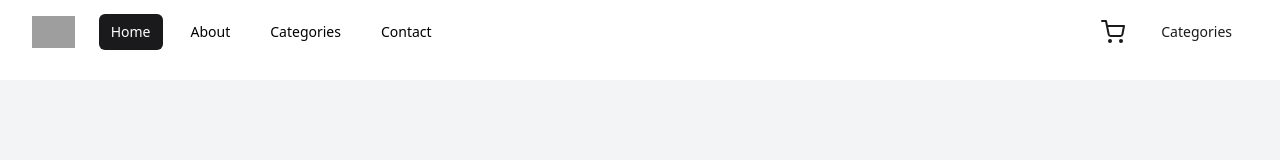
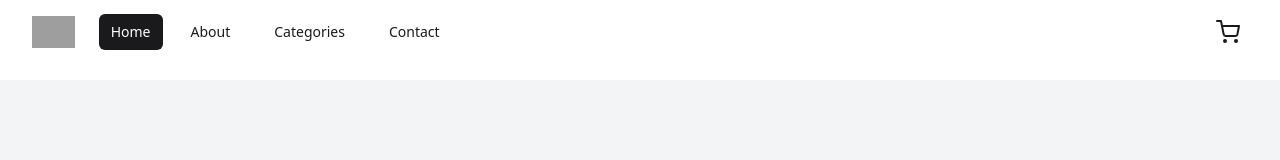
Before and after one commit to mgcaruso/PreEntrega1Caruso, a React (Vite) app: page / in a window 1280 px wide. Shown: the top 160 px of the page. Built offline with nearby package versions, Linux system fonts and the light colour scheme; grey boxes are pictures that could not be loaded.

Commit message:
Categories section

```diff
--- a/src/components/NavBar/NavBar.jsx
+++ b/src/components/NavBar/NavBar.jsx
@@ -53,11 +53,62 @@ export default function NavBar() {
                                 <div className="hidden sm:ml-6 sm:block">
                                     <div className="flex space-x-4">
                                         {navigation.map((item) => (
+
+                                            item.name === "Categories" ?
+                                                <>
+                                                    <Menu as="div" className="relative ml-3">
+                                                        <div>
+                                                            <Menu.Button className="font-medium flex rounded-md text-sm focus:outline-none">
+
+                                                                <Menu.Item>
+                                                                    {({ active }) => (
+                                                                        <a
+                                                                            href="#"
+                                                                            className={classNames(active ? 'rounded-md bg-primary-hover' : '', 'rounded-md block px-4 py-2 text-sm text-primary-inverted')}
+                                                                        >
+                                                                            Categories
+                                                                        </a>
+                                                                    )}
+                                                                </Menu.Item>
+                                                            </Menu.Button>
+                                                        </div>
+                                                        <Transition
+                                                            as={Fragment}
+                                                            enter="transition ease-out duration-100"
+                                                            enterFrom="transform opacity-0 scale-95"
+                                                            enterTo="transform opacity-100 scale-100"
+                                                            leave="transition ease-in duration-75"
+                                                            leaveFrom="transform opacity-100 scale-100"
+                                                            leaveTo="transform opacity-0 scale-95"
+                                                        >
+                                                            <Menu.Items className="absolute -left-1 z-10 mt-2 w-48 origin-top-right rounded-md bg-primary py-1 shadow-lg focus:outline-none">
+                                                                {
+                                                                    categories.map((category, index) =>
+                                                                        <Menu.Item key={index}>
+                                                                            {({ active }) => (
+                                                                                <a
+                                                                                    href="#"
+                                                                                    className={classNames(active ? 'bg-primary-hover' : '', 'block px-4 py-2 text-sm text-primary-inverted')}
+                                                                                >
+                                                                                    {category}
+                                                                                </a>
+                                                                            )}
+                                                                        </Menu.Item>
+
+                                                                    )
+                                                                }
+
+                                                            </Menu.Items>
+                                                        </Transition>
+                                                    </Menu>
+                                                </>
+                                                :
+
                                                 <a
                                                     key={item.name}
                                                     href={item.href}
                                                     className={classNames(
-                                                    item.current ? 'bg-primary-inverted text-primary' : 'text-primary-invrted hover:bg-primary-hover hover:text-primary-inverted',
+                                                        item.current ? 'bg-primary-inverted text-primary' : 'text-primary-inverted hover:bg-primary-hover hover:text-primary-inverted',
                                                         'rounded-md px-3 py-2 text-sm font-medium'
                                                     )}
                                                     aria-current={item.current ? 'page' : undefined}
@@ -79,15 +130,11 @@ export default function NavBar() {
                                 </button>
 
                                 {/* Categories dropdown */}
-                                <Menu as="div" className="relative ml-3">
+                                {/* <Menu as="div" className="relative ml-3">
                                     <div>
                                         <Menu.Button className="flex rounded-md text-sm focus:outline-none focus:ring-2 focus:ring-primary focus:ring-offset-2 focus:ring-offset-primary-inverted">
                                             <span className="sr-only">Open user menu</span>
-                                            {/* <img
-                                                className="h-8 w-8 rounded-full"
-                                                src="https://images.unsplash.com/photo-1472099645785-5658abf4ff4e?ixlib=rb-1.2.1&ixid=eyJhcHBfaWQiOjEyMDd9&auto=format&fit=facearea&facepad=2&w=256&h=256&q=80"
-                                                alt=""
-                                            /> */}
+
                                             <Menu.Item>
                                                 {({ active }) => (
                                                     <a
@@ -110,39 +157,25 @@ export default function NavBar() {
                                         leaveTo="transform opacity-0 scale-95"
                                     >
                                         <Menu.Items className="absolute right-0 z-10 mt-2 w-48 origin-top-right rounded-md bg-primary py-1 shadow-lg ring-1 ring-primary-inverted ring-opacity-5 focus:outline-none">
-                                            <Menu.Item>
+                                            {
+                                                categories.map((category, index) =>
+                                                    <Menu.Item key={index}>
                                                         {({ active }) => (
                                                             <a
                                                                 href="#"
                                                                 className={classNames(active ? 'bg-primary-hover' : '', 'block px-4 py-2 text-sm text-primary-inverted')}
                                                             >
-                                                        Your Profile
+                                                                {category}
                                                             </a>
                                                         )}
                                                     </Menu.Item>
-                                            <Menu.Item>
-                                                {({ active }) => (
-                                                    <a
-                                                        href="#"
-                                                        className={classNames(active ? 'bg-primary-hover' : '', 'block px-4 py-2 text-sm text-primary-inverted')}
-                                                    >
-                                                        Settings
-                                                    </a>
-                                                )}
-                                            </Menu.Item>
-                                            <Menu.Item>
-                                                {({ active }) => (
-                                                    <a
-                                                        href="#"
-                                                        className={classNames(active ? 'bg-primary-hover' : '', 'block px-4 py-2 text-sm text-primary-inverted')}
-                                                    >
-                                                        Sign out
-                                                    </a>
-                                                )}
-                                            </Menu.Item>
+
+                                                )
+                                            }
+
                                         </Menu.Items>
                                     </Transition>
-                                </Menu>
+                                </Menu> */}
                             </div>
                         </div>
                     </div>
@@ -155,7 +188,7 @@ export default function NavBar() {
 
                                     (
                                         //Category container
-                                        <div key={i} className="mt-2 bg-ultra-ligh">
+                                        <div key={i} className="mt-2 bg-ultra-light">
 
                                             <>
                                                 <button onClick={() => setIsOpen(!isOpen)} style={{ width: "100%" }} className="rounded-md px-3 py-2 text-base font-medium flex justify-between" >{item.name}
```
Lines whose indentation alone changed are shown as unchanged.
